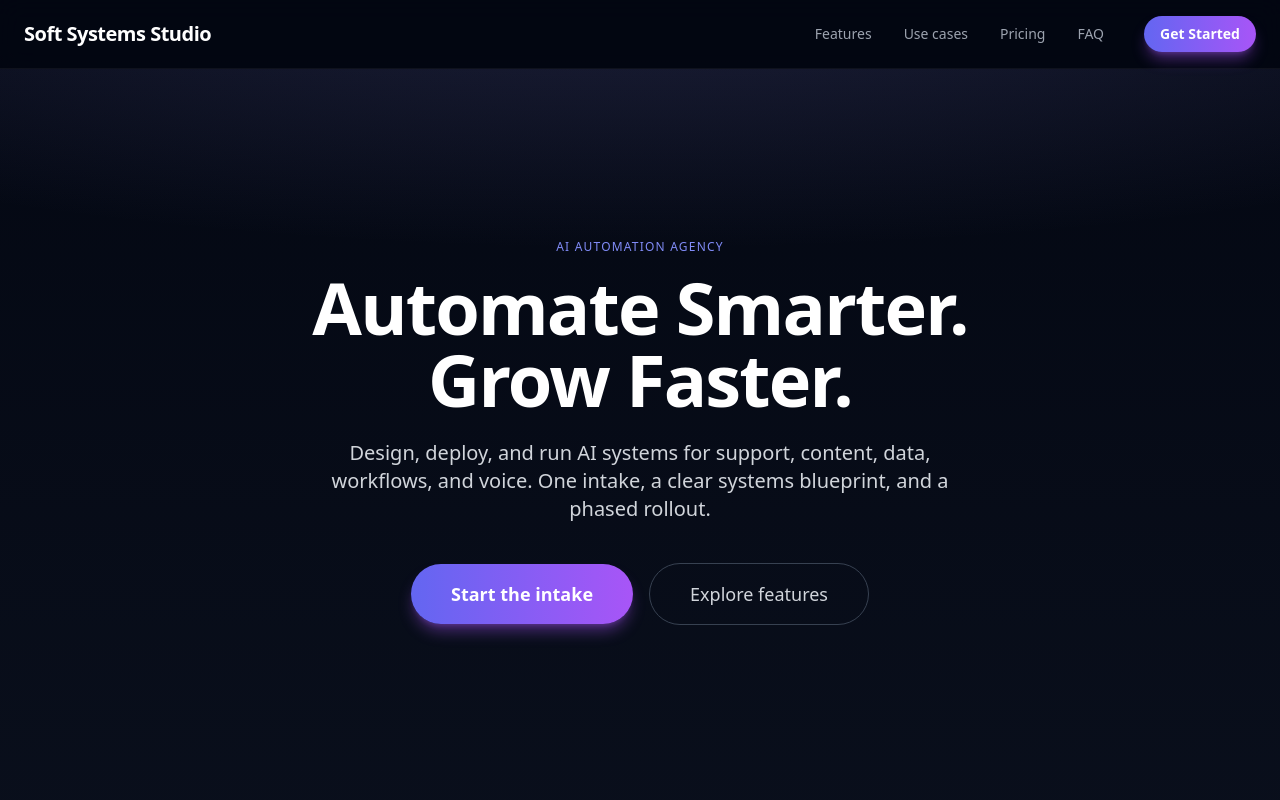
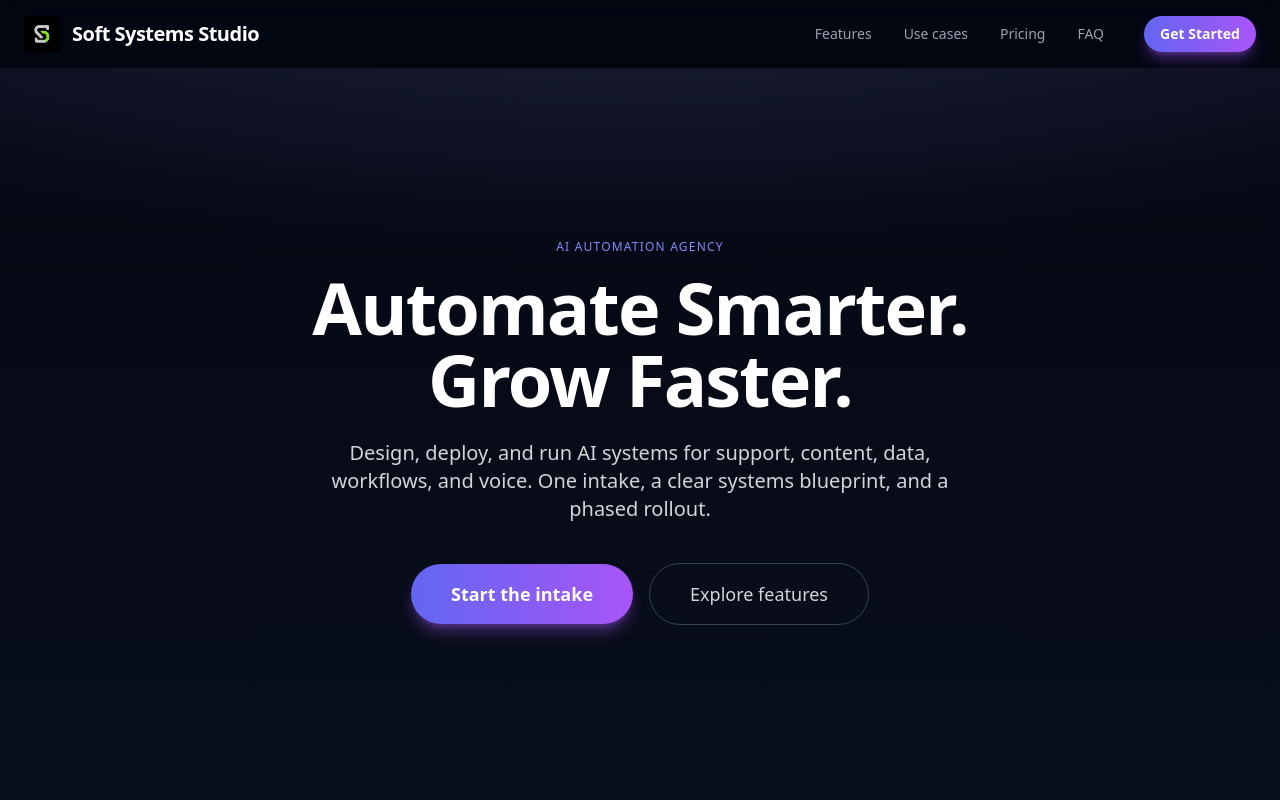
Before and after one commit to SoftSystemsStudio/Soft-Systems-Studio, a Next.js app in the folder packages/frontend/: page / in a window 1280 px wide. Shown: the top 800 px of the page. Built offline with nearby package versions, Linux system fonts and the light colour scheme.

Commit message:
feat(frontend): add logo to Navbar and Footer components

```diff
--- a/packages/frontend/src/components/ui/Footer.tsx
+++ b/packages/frontend/src/components/ui/Footer.tsx
@@ -1,5 +1,6 @@
 import React from 'react';
 import Link from 'next/link';
+import Image from 'next/image';
 
 interface FooterLink {
   label: string;
@@ -7,12 +8,14 @@ interface FooterLink {
 }
 
 interface FooterProps {
+  logo?: string;
   brand?: string;
   links?: FooterLink[];
   className?: string;
 }
 
 export default function Footer({
+  logo = '/images/S Logo - Black Blackground.png',
   brand = 'Soft Systems Studio',
   links = [
     { label: 'Privacy', href: '/privacy' },
@@ -23,8 +26,11 @@ export default function Footer({
   return (
     <footer className={`border-t border-white/5 py-10 bg-gray-950 ${className}`}>
       <div className="max-w-7xl mx-auto px-6 flex flex-col md:flex-row items-center justify-between gap-4">
-        <div className="text-sm text-gray-500">
-          &copy; {new Date().getFullYear()} {brand}
+        <div className="flex items-center gap-2 text-sm text-gray-500">
+          {logo && <Image src={logo} alt={brand} width={28} height={28} className="h-7 w-7" />}
+          <span>
+            &copy; {new Date().getFullYear()} {brand}
+          </span>
         </div>
         <div className="flex gap-6">
           {links.map((link) => (
--- a/packages/frontend/src/components/ui/Navbar.tsx
+++ b/packages/frontend/src/components/ui/Navbar.tsx
@@ -1,5 +1,6 @@
 import React, { useState, useCallback } from 'react';
 import Link from 'next/link';
+import Image from 'next/image';
 import Button from './Button';
 
 interface NavItem {
@@ -8,6 +9,7 @@ interface NavItem {
 }
 
 interface NavbarProps {
+  logo?: string;
   brand?: string;
   items?: NavItem[];
   ctaLabel?: string;
@@ -16,6 +18,7 @@ interface NavbarProps {
 }
 
 export default function Navbar({
+  logo = '/images/S Logo - Black Blackground.png',
   brand = 'Soft Systems Studio',
   items = [],
   ctaLabel = 'Get Started',
@@ -31,9 +34,14 @@ export default function Navbar({
       className={`sticky top-0 z-50 backdrop-blur-md bg-gray-950/70 border-b border-white/5 ${className}`}
     >
       <div className="max-w-7xl mx-auto px-6 py-4 flex items-center justify-between">
-        {/* Brand */}
-        <Link href="/" className="font-bold text-xl tracking-tight text-white">
-          {brand}
+        {/* Brand with Logo */}
+        <Link href="/" className="flex items-center gap-3">
+          {logo && (
+            <Image src={logo} alt={brand} width={36} height={36} className="h-9 w-9" priority />
+          )}
+          <span className="font-bold text-xl tracking-tight text-white hidden sm:block">
+            {brand}
+          </span>
         </Link>
 
         {/* Desktop nav */}
```
Also changed, not shown: packages/frontend/public/images/S Logo - Black Blackground.png (added).
